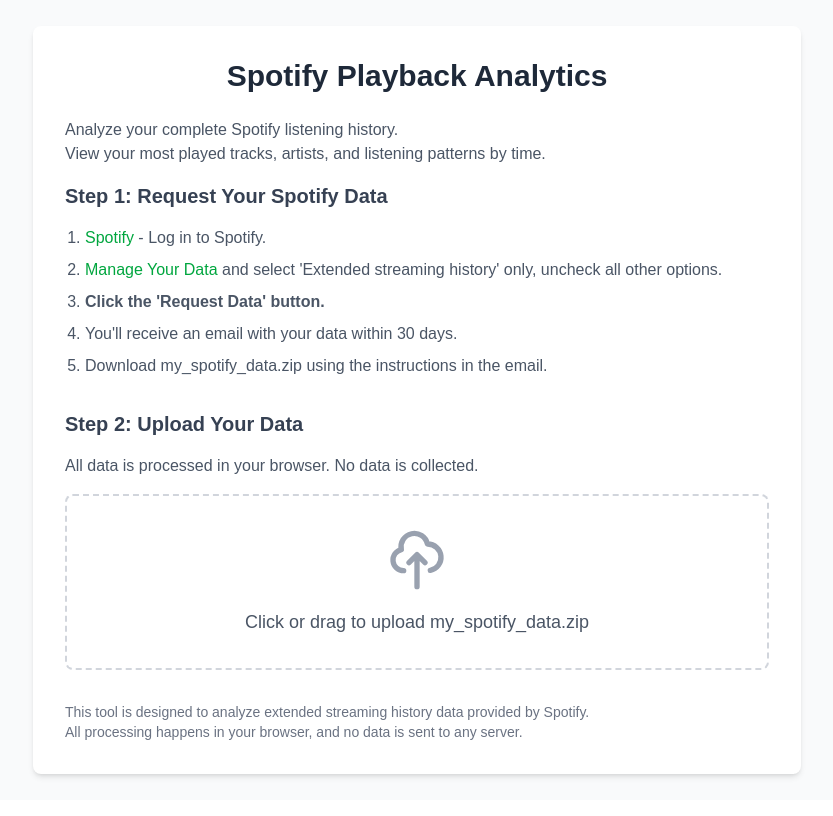
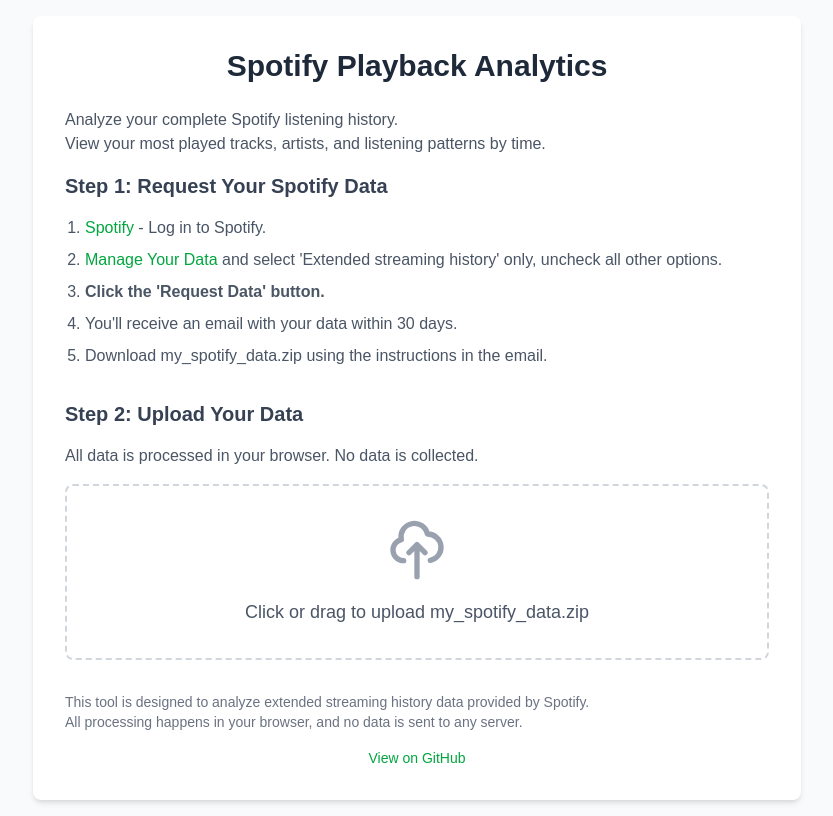
Before and after one commit to igz0/spotify-playback-analytics, a Next.js app: page / in a window 1280 px wide. Shown: the whole page, without its empty margins (223-1056 px from the left). Built offline with nearby package versions, Linux system fonts and the light colour scheme.

Commit message:
feat: GitHubリンクをTOPページに追加

```diff
--- a/src/components/FileUpload.tsx
+++ b/src/components/FileUpload.tsx
@@ -310,6 +310,16 @@
                 </span>
               ))}
             </p>
+            <p className="mt-4 text-center">
+              <a
+                href="https://github.com/igz0/spotify-playback-analytics"
+                target="_blank"
+                rel="noopener noreferrer"
+                className="text-green-600 hover:underline"
+              >
+                View on GitHub
+              </a>
+            </p>
           </div>
         </div>
       </div>
```
